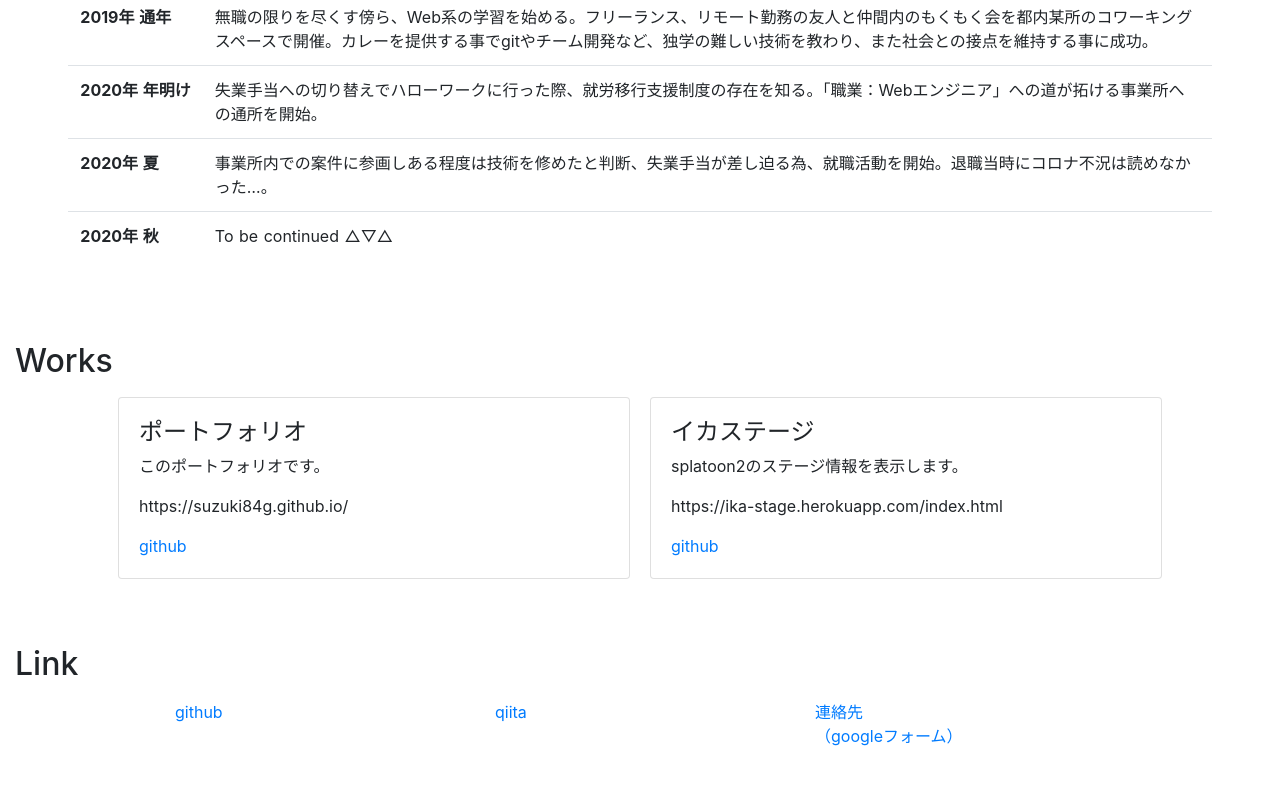
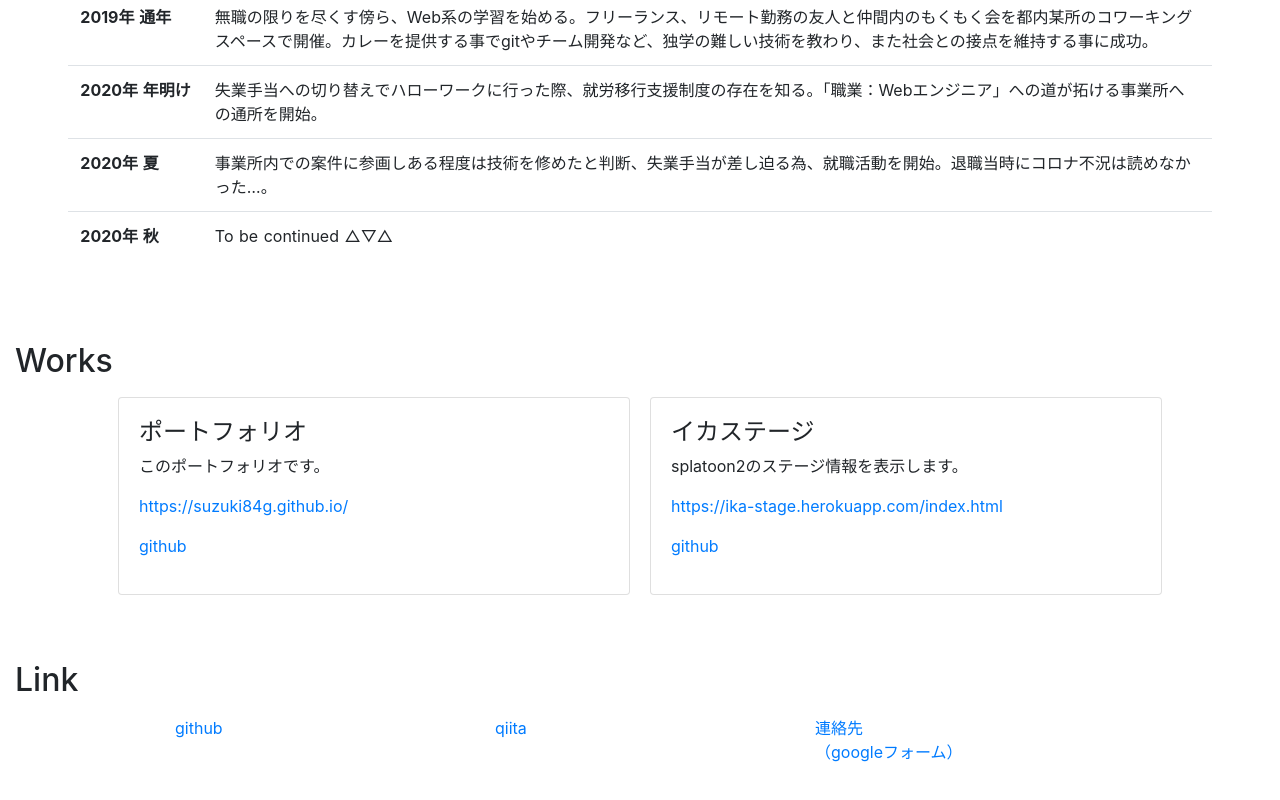
Before and after one commit to suzuki84g/-suzuki84g.github.io, a Nuxt app: page / in a window 1280 px wide. Shown: the part 1230-2030 px from the top of the page. Built offline with nearby package versions, Linux system fonts and the light colour scheme.

Commit message:
リンクを作成

```diff
--- a/components/Works.vue
+++ b/components/Works.vue
@@ -7,8 +7,8 @@
       <div class="card-body">
         <h4>{{ work.title }}</h4>
         <p>{{ work.about }}</p>
-        <p>{{ work.url }}</p>
-        <a :href="work.code">github</a>
+        <p><a :href="work.url">{{ work.url }}</a></p>
+        <p><a :href="work.code">github</a></p>
       </div>
     </div>
   </div>
@@ -19,8 +19,18 @@ export default {
   data () {
     return {
       works: [
-        { title: 'ポートフォリオ', about: 'このポートフォリオです。', url: 'https://suzuki84g.github.io/', code: 'https://github.com/suzuki84g/suzuki84g.github.io' },
-        { title: 'イカステージ', about: 'splatoon2のステージ情報を表示します。', url: 'https://ika-stage.herokuapp.com/index.html', code: 'https://github.com/suzuki84g/ikaStageSort' }
+        {
+          title: 'ポートフォリオ',
+          about: 'このポートフォリオです。',
+          url: 'https://suzuki84g.github.io/',
+          code: 'https://github.com/suzuki84g/suzuki84g.github.io'
+        },
+        {
+          title: 'イカステージ',
+          about: 'splatoon2のステージ情報を表示します。',
+          url: 'https://ika-stage.herokuapp.com/index.html',
+          code: 'https://github.com/suzuki84g/ikaStageSort'
+        }
       ]
     }
   }
```
